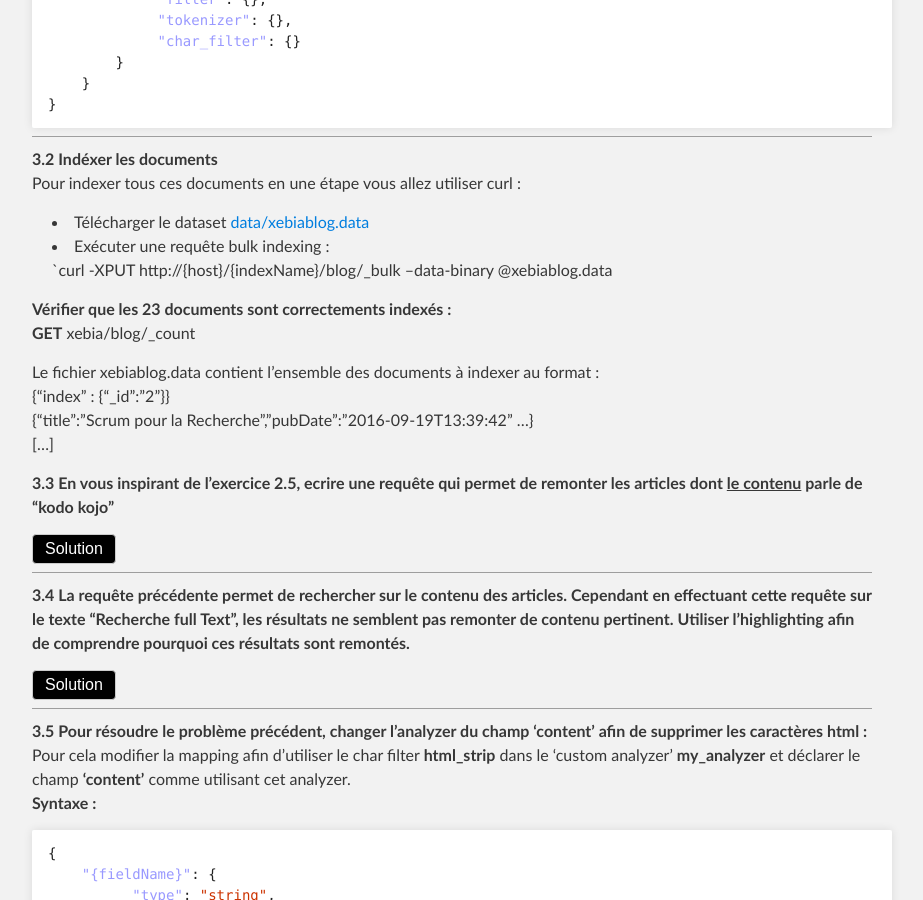
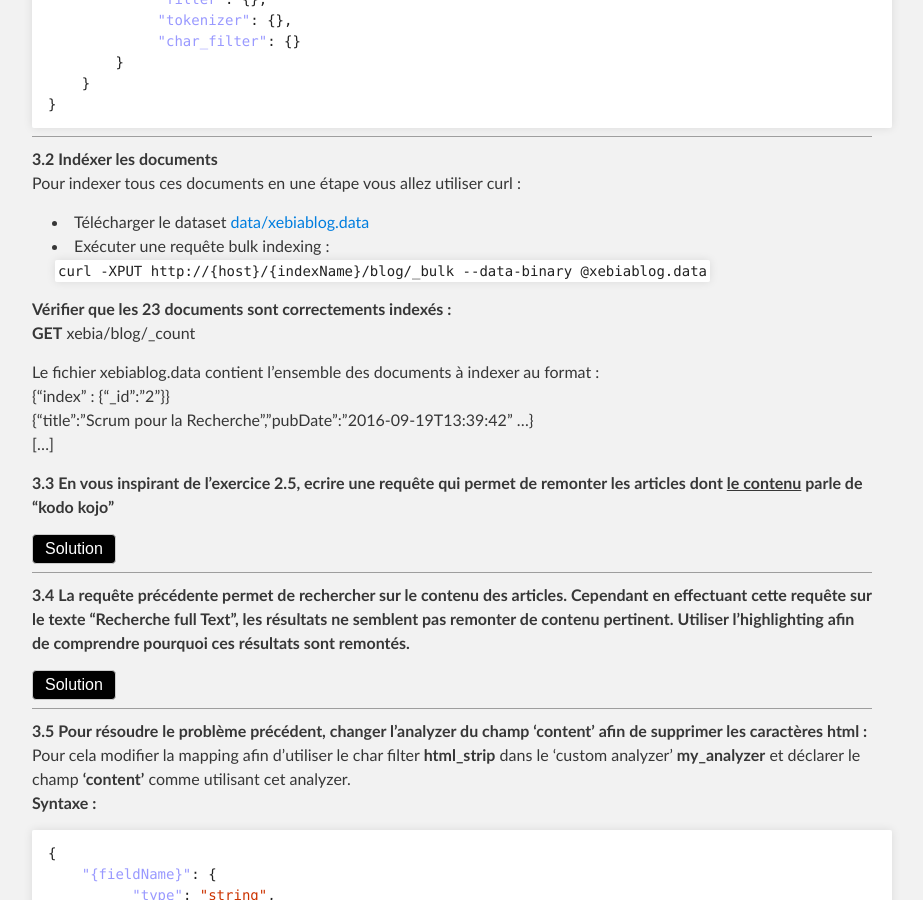
Before and after one commit to gegron/es-requests, a Jekyll site: the page built from index.md, in a window 1280 px wide and 900 px high, scrolled down 3865 px, cut to the strip 0-900 px from the top of the window. Shown: the whole strip, without its empty margins (188-1111 px from the left). Built offline with Jekyll 4.4.1, drawn with Linux system fonts in a browser that asks for light colours; nearby versions of some CDN libraries; grey boxes are pictures that could not be loaded.

```diff
--- a/index.md
+++ b/index.md
@@ -189,7 +189,7 @@ Pour indexer tous ces documents en une étape vous allez utiliser curl :
 
  * Télécharger le dataset [data/xebiablog.data](xebiablog.data)
  * Exécuter une requête bulk indexing :
-  `curl -XPUT http://{host}/{indexName}/blog/_bulk --data-binary @xebiablog.data
+  `curl -XPUT http://{host}/{indexName}/blog/_bulk --data-binary @xebiablog.data`
 
   __Vérifier que les 23 documents sont correctements indexés :__
   __GET__ xebia/blog/_count
```
